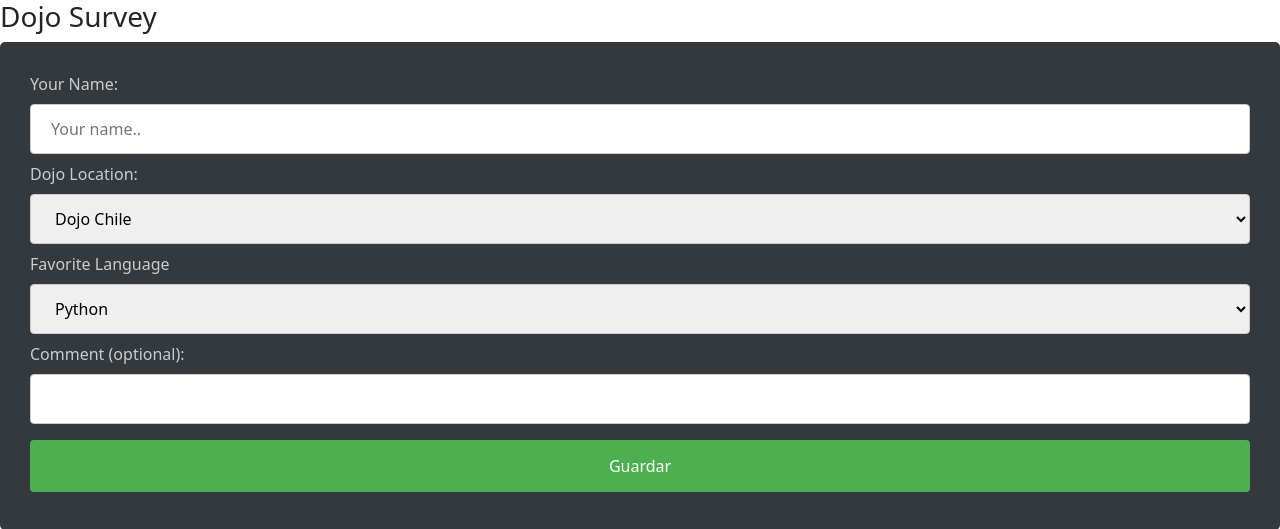
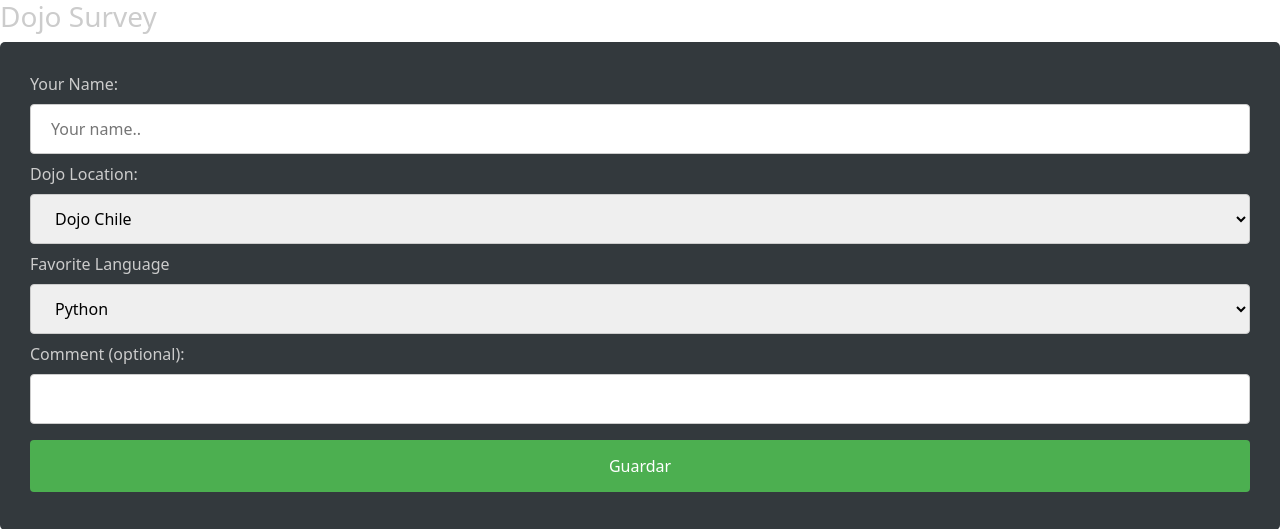
Before and after one commit to Alundain/dojo_survey, a Flask app: page / in a window 1280 px wide. Shown: the top 529 px of the page. Run offline with Flask 3, Linux system fonts and the light colour scheme.

Commit message:
Update styles.css

```diff
--- a/static/css/styles.css
+++ b/static/css/styles.css
@@ -42,3 +42,9 @@ textarea {
 label{
     color: #ccc;
 }
+h3 {
+    color: #ccc;
+}
+li {
+    color: #ccc;
+}
```
